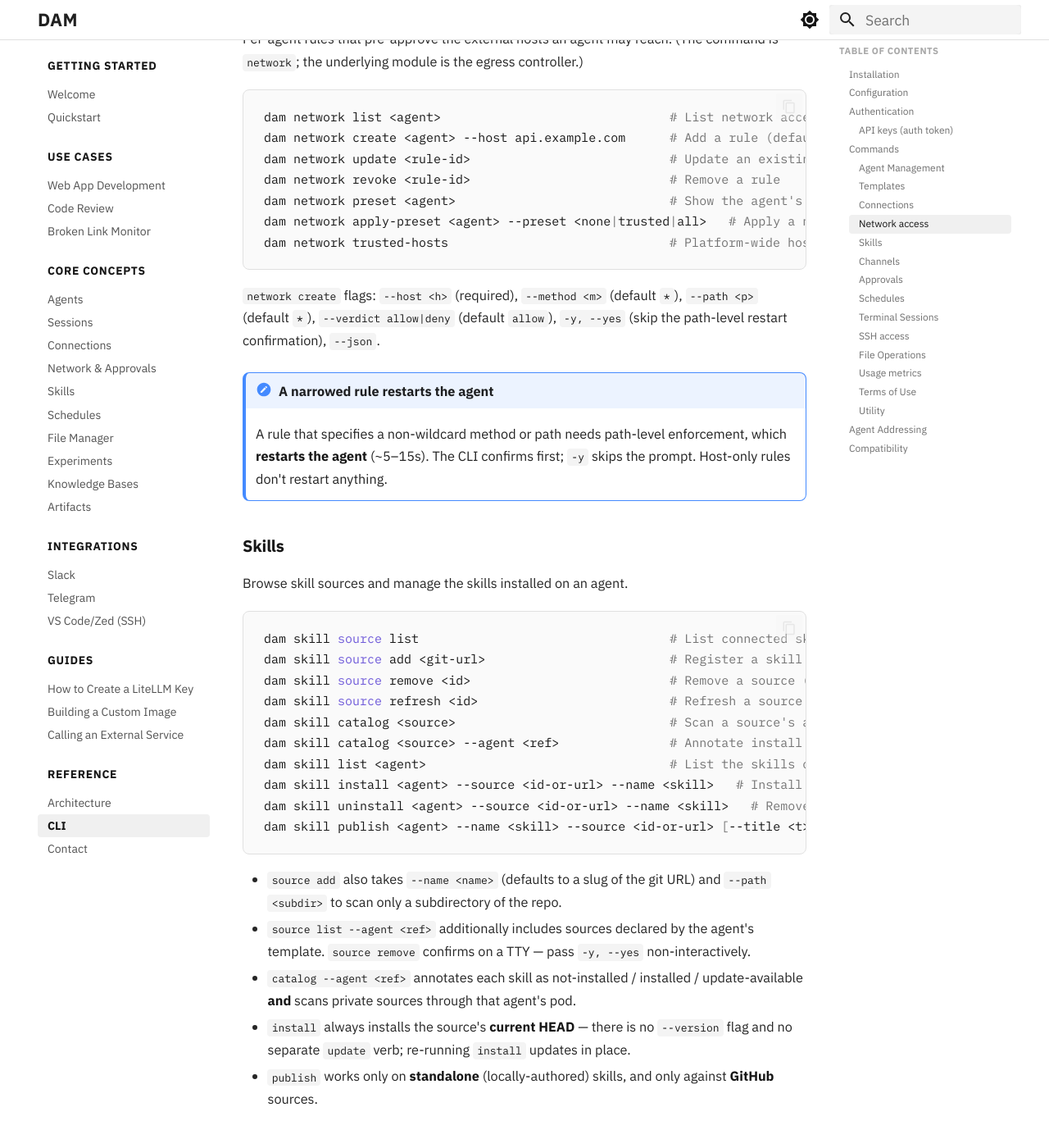
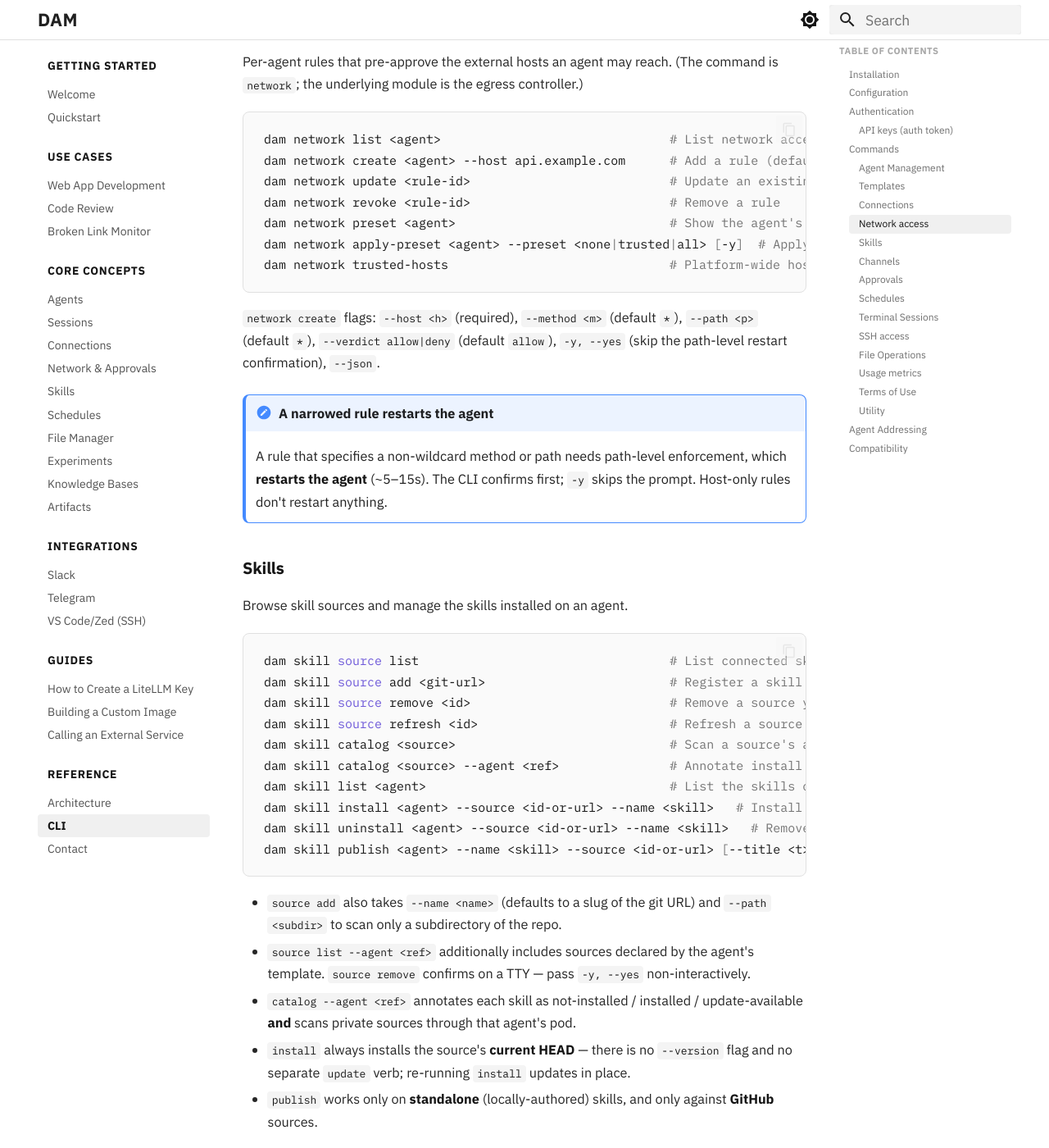
Before and after one commit to dam-agents/docs, an MkDocs documentation site: the page built from docs/reference/cli.md, in a window 1280 px wide and 1400 px high, scrolled down 4166 px. Shown: the whole window at 82% size. Built offline with MkDocs 1.6.1 and Material for MkDocs 9.7.7, drawn with Linux system fonts in a browser that asks for light colours; some of the changed text lies outside the part shown.

Commit message:
docs: correct CLI reference and quickstart against v0.2.12 (#59)
Third and final batch from the v0.2.12 audit, covering the CLI surface.
Every leaf command and flag on these pages was checked against the
released tree.

quickstart.md — "GitHub (Personal Access Token)" is a server-side
template name that the UI never renders. catalog-providers.ts overrides
it to "Personal access token" in both the method chooser and the create
heading, and the string does not appear anywhere in packages/ui at the
tag. It also isn't a sibling option: templateIds ["github", "github-pat"]
share one card titled GitHub, so the real flow is GitHub -> New -> pick
an auth method. Rewrote to the labels and clicks a user actually sees.

cli.md — the --json exclusion list was incomplete. chat, file get,
file put, config set, and agent create-interactive define no --json at
the tag; file list does, so the gap is specific rather than group-wide.
Anyone scripting against the old list would hit an unknown-option error.

cli.md — network apply-preset was missing -y. The 'all' preset hard-fails
on non-TTY stdin without it ("--preset all requires --yes on
non-interactive stdin"), which is a scripting blocker, and -y was already
documented for network create just above.

cli.md — skill source remove said only "installed skills remain."
Platform sources and template-declared Agent sources both exit
EXIT_INVALID_INPUT; the CLI's own help says "Platform and Agent sources
can't be removed." skills.md already documents which kinds are yours to
remove, so the reference now matches it.

cli.md — "List team connections" contradicted the same section's "they're
yours alone" two lines up. listConnections is owner-scoped
(repo.listByOwner). The misleading wording was copied faithfully from the
CLI's own description string, which is worth fixing upstream.

Assisted-by: Claude Fable 5 <noreply@anthropic.com>

````diff
--- a/docs/reference/cli.md
+++ b/docs/reference/cli.md
@@ -133,7 +133,7 @@ dam network create <agent> --host api.example.com      # Add a rule (default met
 dam network update <rule-id>                           # Update an existing rule
 dam network revoke <rule-id>                           # Remove a rule
 dam network preset <agent>                             # Show the agent's effective preset
-dam network apply-preset <agent> --preset <none|trusted|all>   # Apply a network preset
+dam network apply-preset <agent> --preset <none|trusted|all> [-y]  # Apply a network preset ('all' needs -y when scripting)
 dam network trusted-hosts                              # Platform-wide hosts seeded by the 'trusted' preset
 ```
 
@@ -151,7 +151,7 @@ Browse skill sources and manage the skills installed on an agent.
 ```bash
 dam skill source list                                  # List connected skill sources
 dam skill source add <git-url>                         # Register a skill source from a git URL
-dam skill source remove <id>                           # Remove a source (installed skills remain)
+dam skill source remove <id>                           # Remove a source you added (installed skills remain)
 dam skill source refresh <id>                          # Refresh a source
 dam skill catalog <source>                             # Scan a source's available skills
 dam skill catalog <source> --agent <ref>               # Annotate install status against an agent
````
Also changed, not shown: other parts of docs/reference/cli.md (+2 -2 lines), docs/getting-started/quickstart.md (+2 -1 lines).
